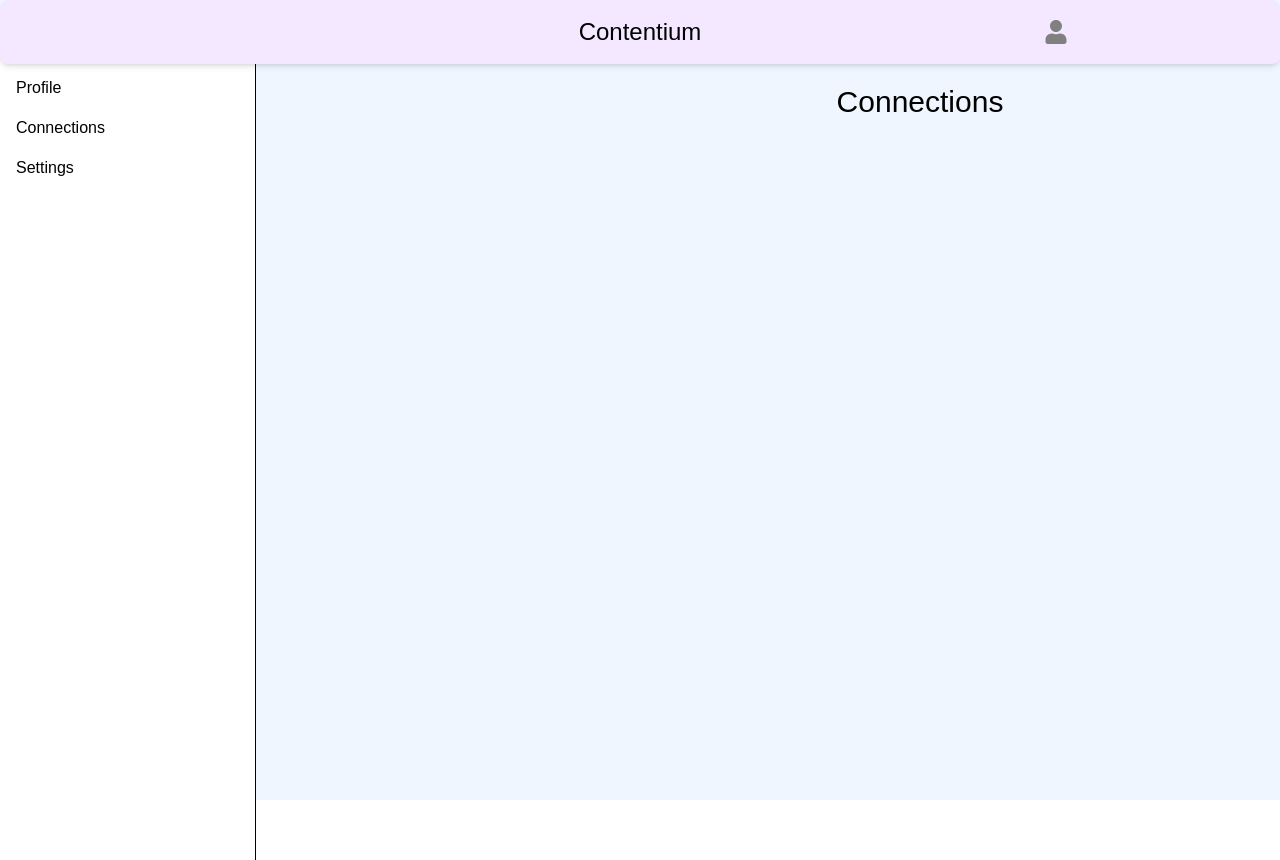
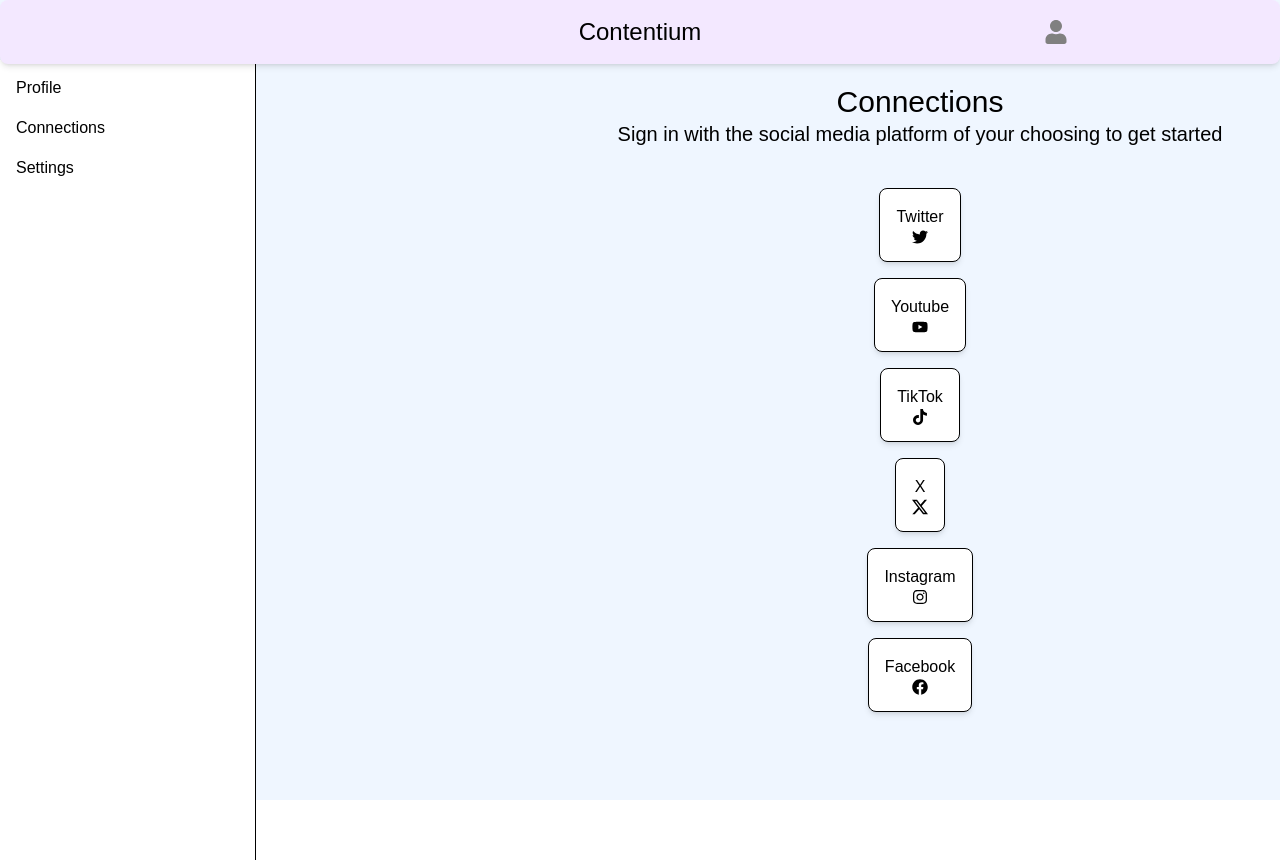
Before and after one commit to avillann00/contentium, a Next.js app in the folder frontend/: page /dashboard/profile/connections in a window 1280 px wide. Built offline with nearby package versions, Linux system fonts and the light colour scheme.

Commit message:
feat(connections): Created connection icons
In this commit I created the connection icons on the front end so that
users can sign in with the social media platform of their choosing.

```diff
--- a/frontend/app/dashboard/profile/connections/page.tsx
+++ b/frontend/app/dashboard/profile/connections/page.tsx
@@ -1,9 +1,41 @@
 'use client'
 
+import { FaTwitter } from 'react-icons/fa'
+import { SiX } from 'react-icons/si'
+import { FaYoutube } from 'react-icons/fa'
+import { SiTiktok } from 'react-icons/si'
+import { FaInstagram } from 'react-icons/fa'
+import { FaFacebook } from 'react-icons/fa'
+
 export default function Connections(){
+  const connections = [
+    { name: 'Twitter', icon: <FaTwitter /> },
+    { name: 'Youtube', icon: <FaYoutube /> },
+    { name: 'TikTok', icon: <SiTiktok /> },
+    { name: 'X', icon: <SiX /> },
+    { name: 'Instagram', icon: <FaInstagram /> },
+    { name: 'Facebook', icon: <FaFacebook /> }
+  ]
+
+  const mappedConnections = connections.map((connection) => (
+    <button
+      className='text-black border border-black rounded-lg shadow-md px-4 py-4 flex flex-col items-center bg-white'
+      key={connection.name}
+    >
+      {connection.name}
+      {connection.icon}
+    </button>
+  ))
+
   return(
     <div className='w-screen h-screen bg-blue-50'>
       <h1 className='text-black text-center text-3xl mt-15'>Connections</h1>
+      <div className='text-black text-center text-xl'>
+        Sign in with the social media platform of your choosing to get started
+      </div>
+      <div className='flex flex-col items-center gap-4 mt-10'>
+        {mappedConnections}
+      </div>
     </div>
   )
 }
```
